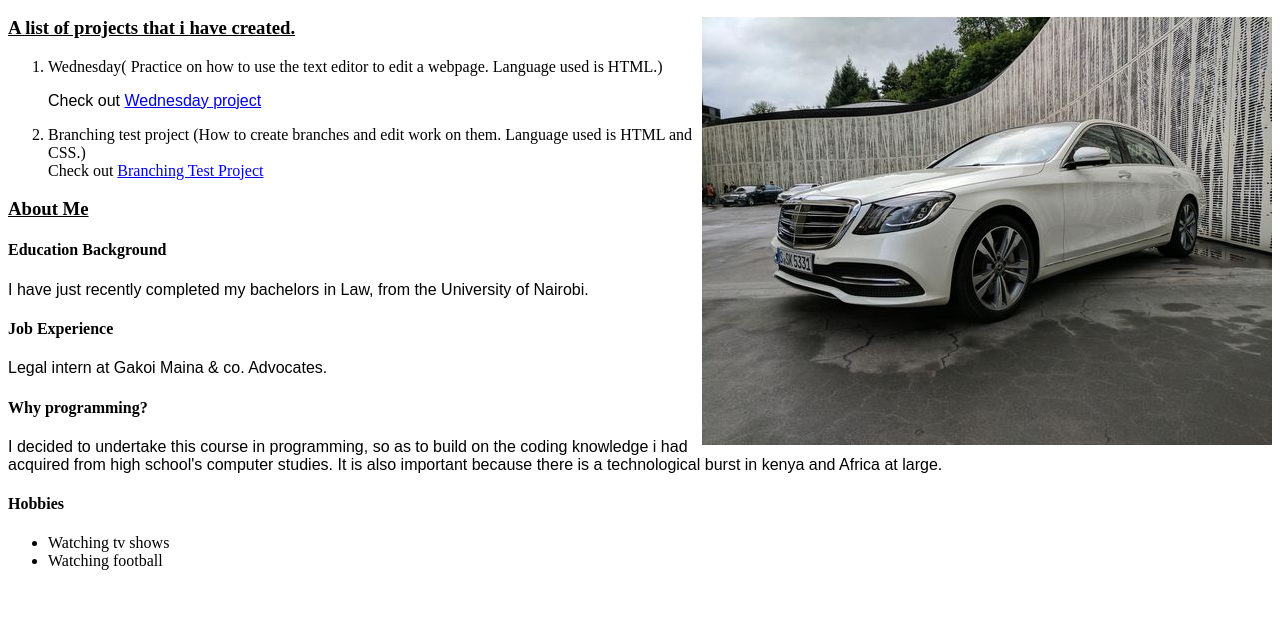
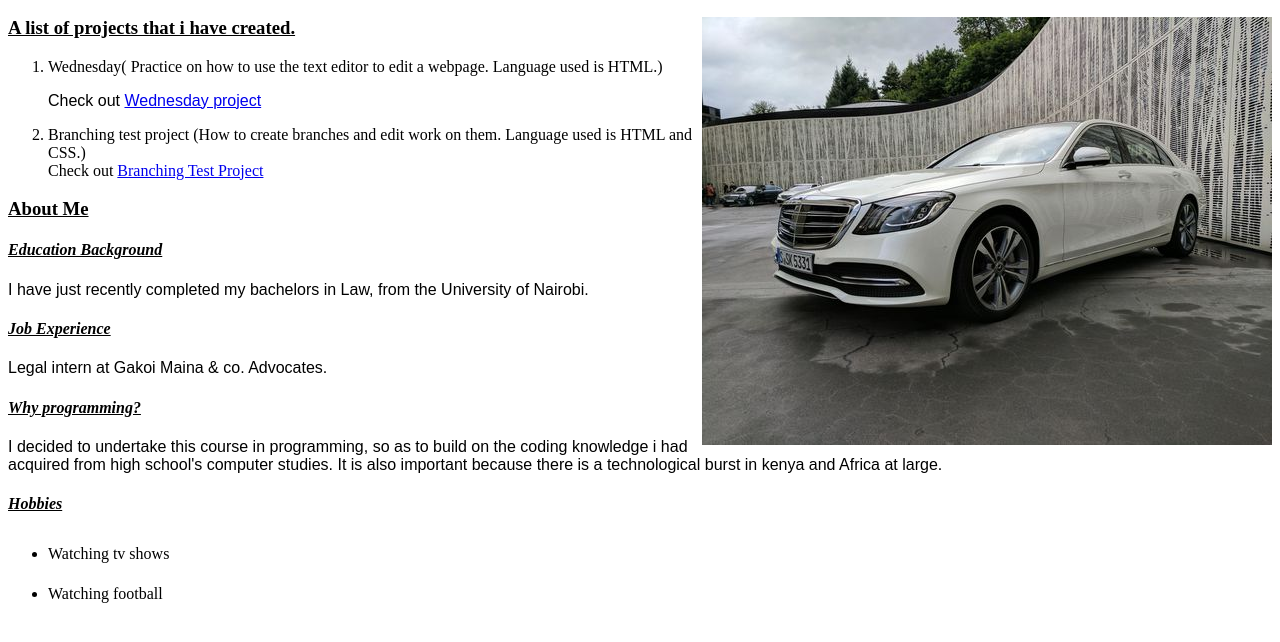
Before and after one commit to Tomshelby4/Friday-Project, a plain HTML site: page index.html in a window 1280 px wide. Shown: the part 110-752 px from the top of the page. Drawn offline with Linux system fonts and the light colour scheme.

Commit message:
add format to heading 4

```diff
--- a/css/styles.css
+++ b/css/styles.css
@@ -15,3 +15,8 @@ p { font-family: sans-serif;
 img {
   float: right;
 }
+ul {
+  line-height: 40px;
+}
+h4 { font-style: italic;
+text-decoration: underline;}
```
Also changed, not shown: index.html (+1 -0 lines).
